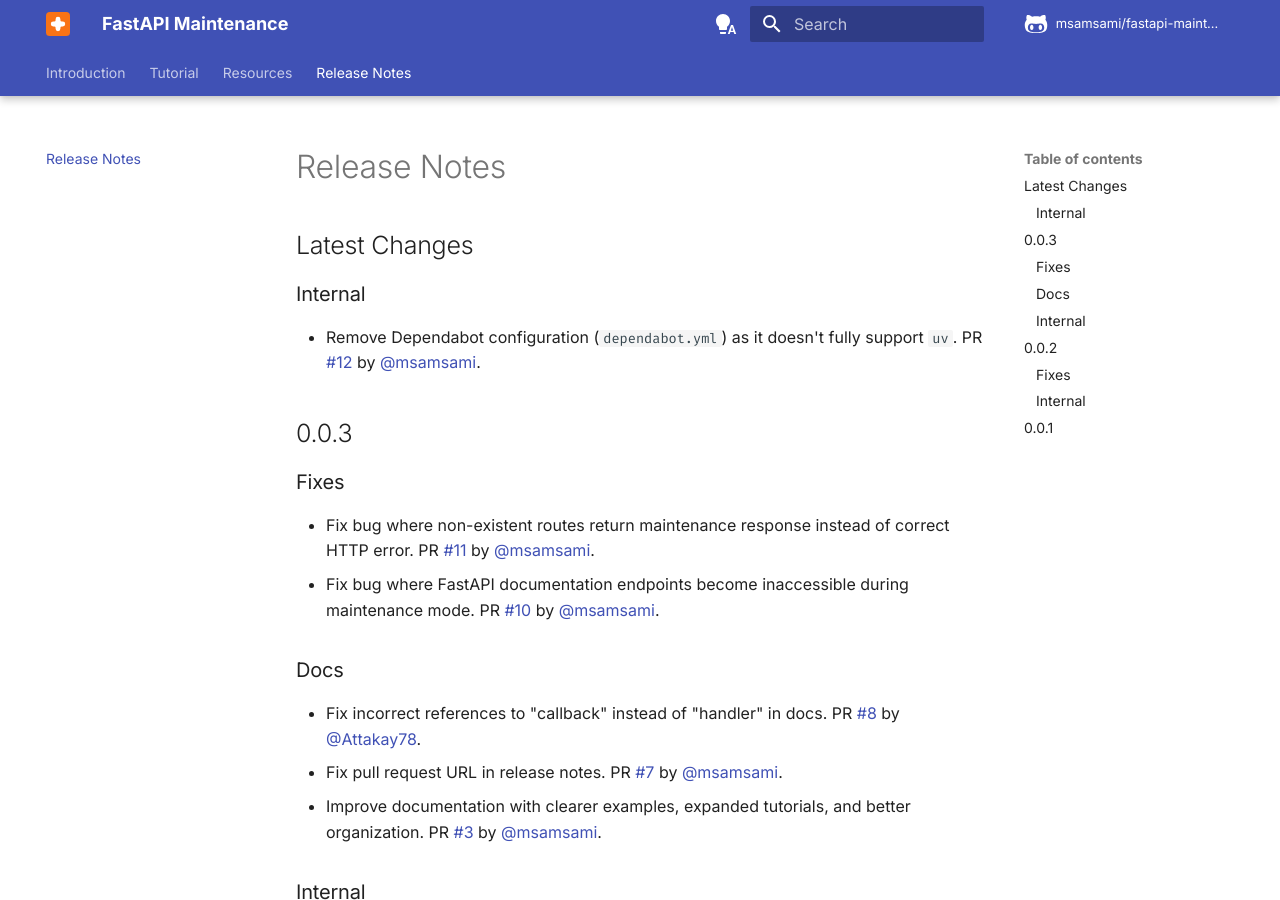
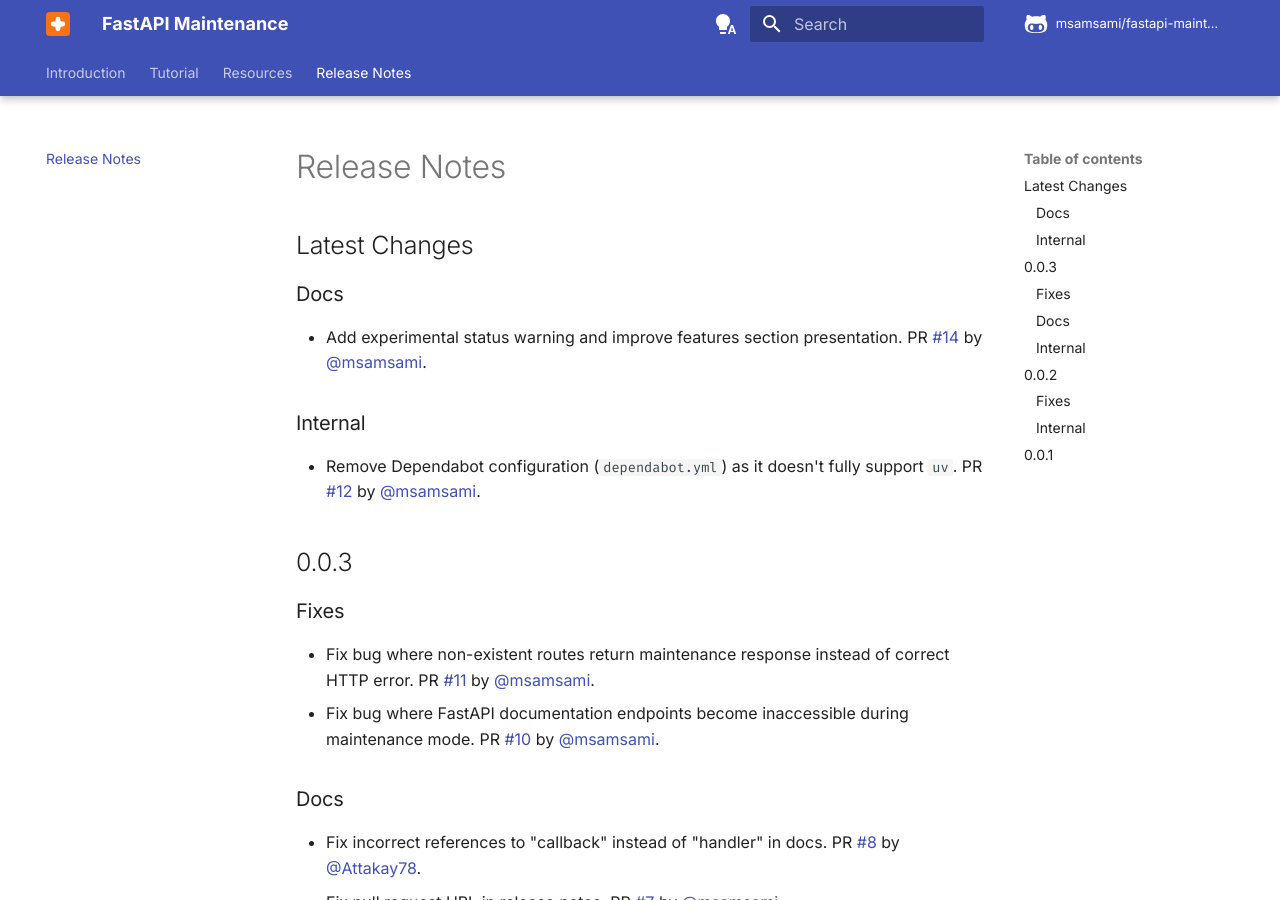
Before and after one commit to msamsami/fastapi-maintenance, an MkDocs documentation site: the page built from docs/release-notes.md, in a window 1280 px wide and 900 px high. Built offline with MkDocs 1.6.1 and Material for MkDocs 9.7.7, drawn with Linux system fonts in a browser that asks for light colours; comment, search, counter and statistics services are not loaded.

Commit message:
Update release notes

```diff
--- a/docs/release-notes.md
+++ b/docs/release-notes.md
@@ -1,6 +1,10 @@
 # Release Notes
 
 ## Latest Changes
+
+### Docs
+
+- Add experimental status warning and improve features section presentation. PR [#14](https://github.com/msamsami/fastapi-maintenance/pull/14) by [@msamsami](https://github.com/msamsami).
 
 ### Internal
 
```
